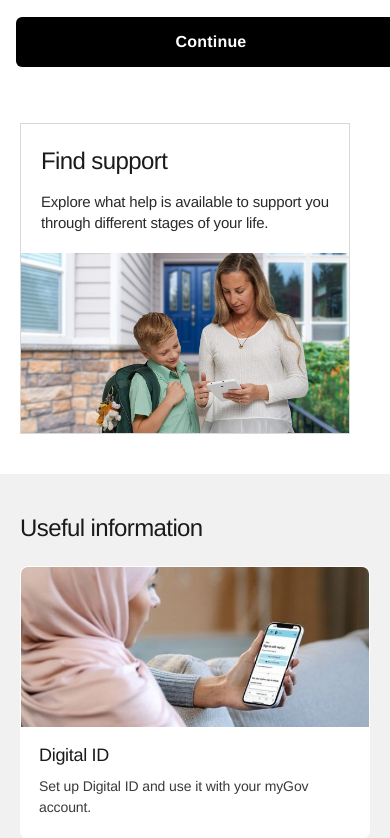
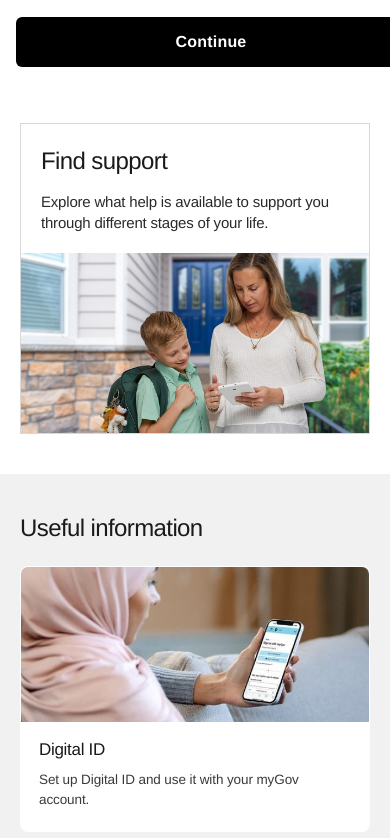
Before and after one commit to xxfrwd/sdsdf, a plain HTML site: page index.html in a window 390 px wide. Shown: the part 566-1404 px from the top of the page. Drawn offline with Linux system fonts and the light colour scheme.

Commit message:
Update style.css

```diff
--- a/style.css
+++ b/style.css
@@ -1,10 +1,6 @@
 /* ============================================================
    style.css — полный файл
-   Форма и Find support укорочены справа:
-   - десктоп: max-width 560px / width 722px
-   - планшет: max-width 560px / margin-right 190px
-   - мобила: правый отступ 40px (−20px от контента)
-   - малый телефон: правый отступ 36px (−20px)
+   Карточки .useful и блок .find-support уменьшены.
    ============================================================ */
 
 * {
@@ -119,7 +115,6 @@
     -webkit-text-stroke: 0.3px #fff;
 }
 
-/* Форма — max-width 560px */
 .form-grid {
     display: grid;
     grid-template-columns: 1fr 1fr;
@@ -182,9 +177,9 @@
     background: #2a2a2a;
 }
 
-/* Блок "Find support" — ширина 722px */
+/* Блок "Find support" — уменьшен с 722px до 682px */
 .find-support {
-    width: 722px;
+    width: 682px;
     height: 350px;
     display: flex;
     align-items: stretch;
@@ -250,18 +245,18 @@
     -webkit-text-stroke: 0.3px #f1f1f1;
 }
 
-/* Сетка — колонки 406px */
+/* Сетка — колонки 386px (было 406) */
 .useful-grid {
     display: grid;
-    grid-template-columns: repeat(3, 406px);
-    gap: 40px;
+    grid-template-columns: repeat(3, 386px);
+    gap: 36px;
     align-items: stretch;
 }
 
-/* Карточка — 406×474 */
+/* Карточка — 386×454 (было 406×474) */
 .useful-card {
-    width: 406px;
-    height: 474px;
+    width: 386px;
+    height: 454px;
     background: #fff;
     display: flex;
     flex-direction: column;
@@ -278,11 +273,11 @@
     border-color: #cfcfcf;
 }
 
-/* Картинка — 250px */
+/* Картинка — 236px (было 250) */
 .useful-card .card-image {
     width: 100%;
-    height: 250px;
-    flex: 0 0 250px;
+    height: 236px;
+    flex: 0 0 236px;
     overflow: hidden;
     background: #f1f1f1;
 }
@@ -295,34 +290,34 @@
     object-position: center;
 }
 
-/* Тело — паддинги 26/28 */
+/* Тело — паддинги 24/26 (было 26/28) */
 .useful-card .card-body {
     flex: 1 1 auto;
-    padding: 26px 28px;
+    padding: 24px 26px;
     display: flex;
     flex-direction: column;
     justify-content: flex-start;
     min-height: 0;
 }
 
-/* Заголовок — фикс. высота на 2 строки */
+/* Заголовок — 22px (было 24) */
 .useful-card h3 {
-    font-size: 24px;
+    font-size: 22px;
     font-weight: 500;
     color: #1a1a1a;
-    margin-bottom: 14px;
+    margin-bottom: 12px;
     line-height: 1.2;
     letter-spacing: -0.3px;
     display: -webkit-box;
     -webkit-line-clamp: 2;
     -webkit-box-orient: vertical;
     overflow: hidden;
-    min-height: calc(24px * 1.2 * 2);
+    min-height: calc(22px * 1.2 * 2);
 }
 
-/* Параграф — обрезка до 4 строк */
+/* Параграф — 15px (было 16) */
 .useful-card p {
-    font-size: 16px;
+    font-size: 15px;
     font-weight: 400;
     color: #3a3a3a;
     line-height: 1.5;
@@ -471,11 +466,11 @@
     .useful-card {
         width: auto;
         height: auto;
-        min-height: 450px;
+        min-height: 430px;
     }
     .useful-card .card-image {
-        height: 230px;
-        flex-basis: 230px;
+        height: 220px;
+        flex-basis: 220px;
     }
 
     .footer { padding: 60px 30px 50px 60px; }
@@ -498,12 +493,11 @@
     }
     .nav a { font-size: 15px; }
 
-    .hero-text { padding: 40px 40px 10px 20px; }
+    .hero-text { padding: 40px 20px 10px 20px; }
     .hero-text h1 { font-size: 32px; margin-bottom: 14px; }
     .hero-text p  { font-size: 18px; }
 
-    /* Правый отступ 40px — контент укорочен на 20px */
-    .form-section { padding: 10px 40px 50px 20px; }
+    .form-section { padding: 10px 20px 50px 20px; }
     .form-section h2 { font-size: 26px; margin-bottom: 20px; }
 
     .form-grid {
@@ -526,11 +520,10 @@
         font-size: 16px;
     }
 
-    /* Правый margin 40px — блок укорочен на 20px */
     .find-support {
         width: auto; max-width: 100%; height: auto;
         flex-direction: column;
-        margin: 20px 40px 50px 20px;
+        margin: 20px 20px 50px 20px;
     }
     .find-support .text { padding: 30px 24px 24px 24px; }
     .find-support h2 { font-size: 30px; margin-bottom: 16px; }
@@ -554,16 +547,16 @@
         min-height: auto;
     }
     .useful-card .card-image {
-        height: 190px;
-        flex-basis: 190px;
+        height: 180px;
+        flex-basis: 180px;
     }
     .useful-card .card-body { padding: 20px 22px 22px 22px; }
     .useful-card h3 {
-        font-size: 20px;
+        font-size: 19px;
         margin-bottom: 10px;
         min-height: auto;
     }
-    .useful-card p  { font-size: 15px; -webkit-line-clamp: 3; }
+    .useful-card p  { font-size: 14.5px; -webkit-line-clamp: 3; }
 
     .footer { padding: 50px 20px 40px 20px; }
     .footer-top { flex-direction: column; gap: 40px; margin-bottom: 40px; }
@@ -585,12 +578,11 @@
     .nav a { font-size: 14px; }
     .nav .search-icon svg { width: 16px; height: 16px; }
 
-    .hero-text { padding: 30px 36px 10px 16px; }
+    .hero-text { padding: 30px 16px 10px 16px; }
     .hero-text h1 { font-size: 26px; }
     .hero-text p  { font-size: 16px; }
 
-    /* Правый отступ 36px — контент укорочен на 20px */
-    .form-section { padding: 10px 36px 40px 16px; }
+    .form-section { padding: 10px 16px 40px 16px; }
     .form-section h2 { font-size: 22px; }
 
     .form-grid {
@@ -607,8 +599,7 @@
     }
     .form-field label { font-size: 11px; }
 
-    /* Правый margin 40px — блок укорочен на 20px */
-    .find-support { margin: 16px 40px 40px 20px; }
+    .find-support { margin: 16px 20px 40px 20px; }
     .find-support .text { padding: 24px 20px 20px 20px; }
     .find-support h2 { font-size: 24px; }
     .find-support p  { font-size: 15px; }
@@ -619,12 +610,12 @@
     }
     .useful h2 { font-size: 24px; margin-bottom: 24px; }
     .useful-card .card-image {
-        height: 160px;
-        flex-basis: 160px;
+        height: 155px;
+        flex-basis: 155px;
     }
     .useful-card .card-body { padding: 18px 18px 20px 18px; }
-    .useful-card h3 { font-size: 18px; }
-    .useful-card p  { font-size: 14px; }
+    .useful-card h3 { font-size: 17px; }
+    .useful-card p  { font-size: 13.5px; }
 
     .footer { padding: 40px 16px 30px 16px; }
     .footer-col h4 { font-size: 16px; }
```
